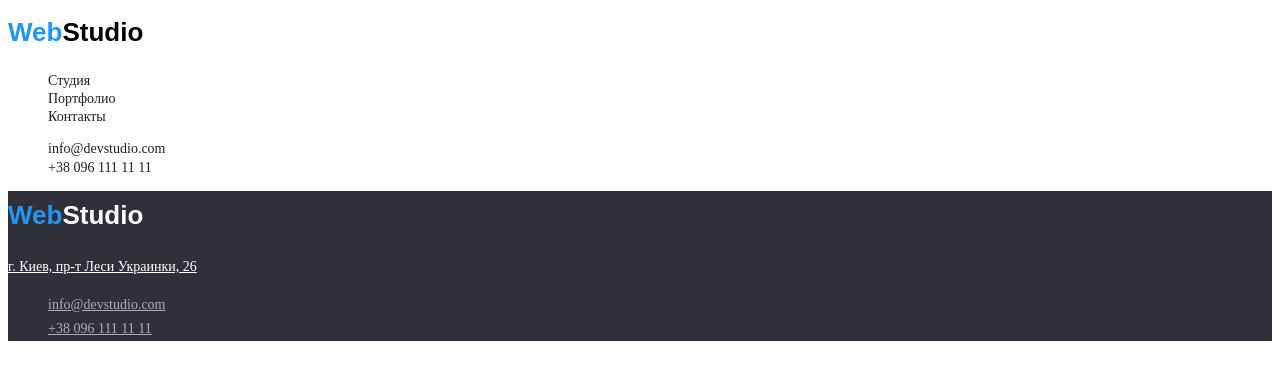
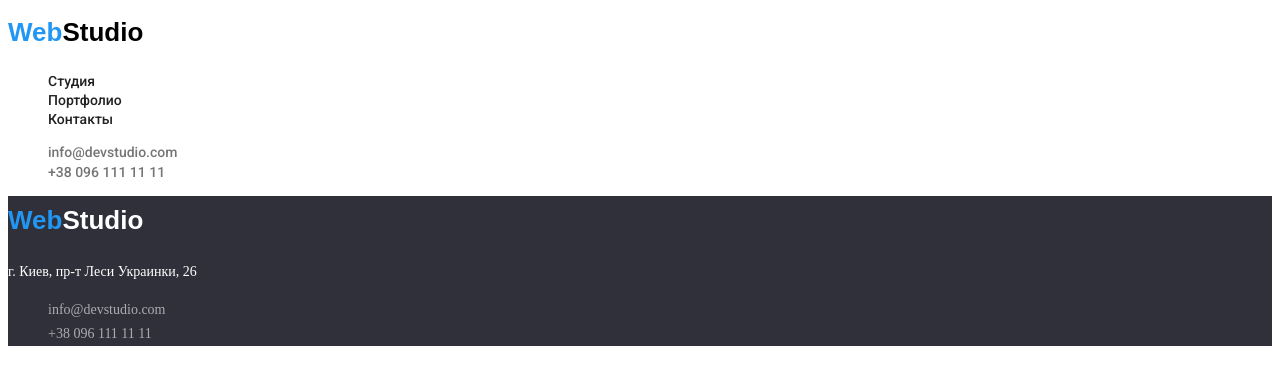
Before and after one commit to AnnaStorozhuk/goit-markup-hw-02, a plain HTML site: page studio.html in a window 1280 px wide. Drawn offline with Linux system fonts and the light colour scheme.

Commit message:
исправления 2

```diff
--- a/css/main.css
+++ b/css/main.css
@@ -13,7 +13,7 @@ hover,focus: #2196F3
 */
 
 :root {
-  --main-color_body: #E5E5E5;
+  --main-color-body: #E5E5E5;
   --main-color-title: #212121;
   --main-color-text: #757575;
   --main-color-header: #FFFFFF;
@@ -25,7 +25,7 @@ hover,focus: #2196F3
 
 /* body */
 .body {
-  background-color: var(--main-color_body);
+  background-color: var(--main-color-body);
   color: var(--main-color-title);
   font-family: Roboto, sans-serif;
 
@@ -61,6 +61,11 @@ ul {
 .link {
   color: var(--main-color-title);
   text-decoration: none;
+  font-family: Roboto, sans-serif;
+}
+
+.nav {
+  color: var(--main-color-text);
 }
 
 .link:hover, .link:focus {
@@ -87,6 +92,7 @@ ul {
   font-weight: 400;
   font-size: 14px;
   line-height: 1.71;
+
 }
 
 .address {
@@ -95,6 +101,7 @@ ul {
   font-size: 14px;
   line-height: 1.71;
   font-style: normal;
+  text-decoration: none;
 }
 
 .info {
@@ -102,6 +109,7 @@ ul {
 
   font-size: 14px;
   line-height: 1.71;
+  text-decoration: none;
 }
 .logo-basement {
   color: #FFFFFF;
@@ -124,6 +132,9 @@ ul {
   font-size: 44px;
   line-height: 1.36;
   text-align: center
+}
+.team {
+  background-color: var(--team-bcg);
 }
 
 .button {
@@ -154,6 +165,7 @@ ul {
 
   text-transform: uppercase;
 }
+
 .title-tasks {
   font-weight: 700;
   font-size: 14px;
@@ -199,6 +211,7 @@ background-color: var(--hover-focus);
   font-weight: 500;
   font-size: 16px;
   line-height: 1.62;
+  font-family: Roboto, sans-serif;
 }
 
 .title-works {
--- a/studio.html
+++ b/studio.html
@@ -26,8 +26,8 @@
 
 
              <ul>
-              <li><a class="link" href="mailto:info@devstudio.com"> info@devstudio.com</a></li>
-              <li><a class="link" href="tel:+380961111111"> +38 096 111 11 11</a></li>
+              <li><a class="link nav" href="mailto:info@devstudio.com"> info@devstudio.com</a></li>
+              <li><a class="link nav" href="tel:+380961111111"> +38 096 111 11 11</a></li>
              </ul>
 
      </header>
```
Also changed, not shown: index.html (+3 -5 lines), portfolio.html (+4 -4 lines).
